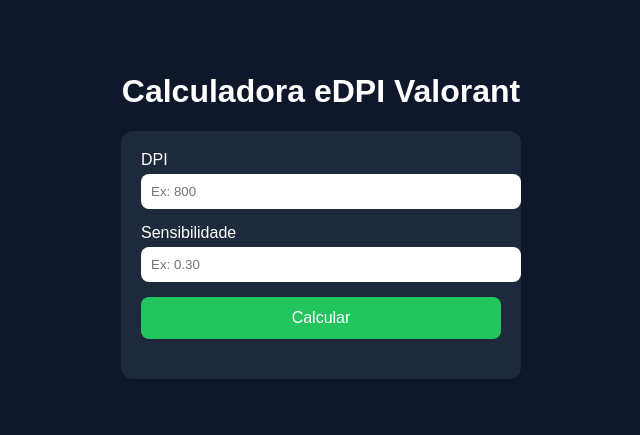
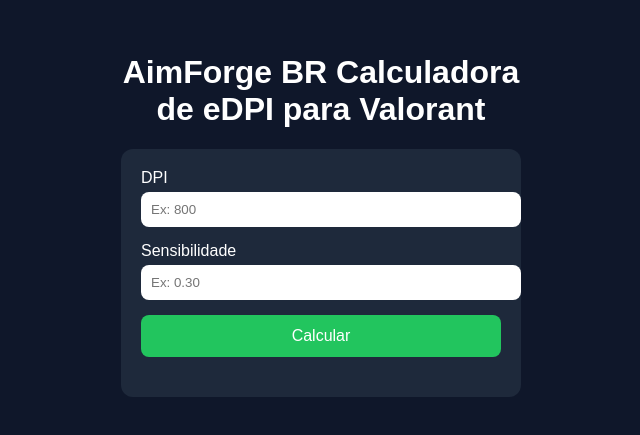
Before and after one commit to Darvinzera/aimforge-br, a plain HTML site: page index.html in a window 1280 px wide. Shown: the part 193-628 px from the top of the page, without its empty margins (319-959 px from the left). Drawn offline with Linux system fonts and the light colour scheme.

Commit message:
Update index.html

```diff
--- a/index.html
+++ b/index.html
@@ -3,7 +3,8 @@
 <head>
     <meta charset="UTF-8">
     <meta name="viewport" content="width=device-width, initial-scale=1.0">
-    <title>Calculadora eDPI Valorant</title>
+    <title>AimForge BR
+Calculadora de eDPI para Valorant</title>
 
     <link rel="stylesheet" href="style.css">
 </head>
@@ -11,7 +12,8 @@
 
     <div class="container">
 
-        <h1>Calculadora eDPI Valorant</h1>
+        <h1>AimForge BR
+Calculadora de eDPI para Valorant</h1>
 
         <div class="card">
 
```
